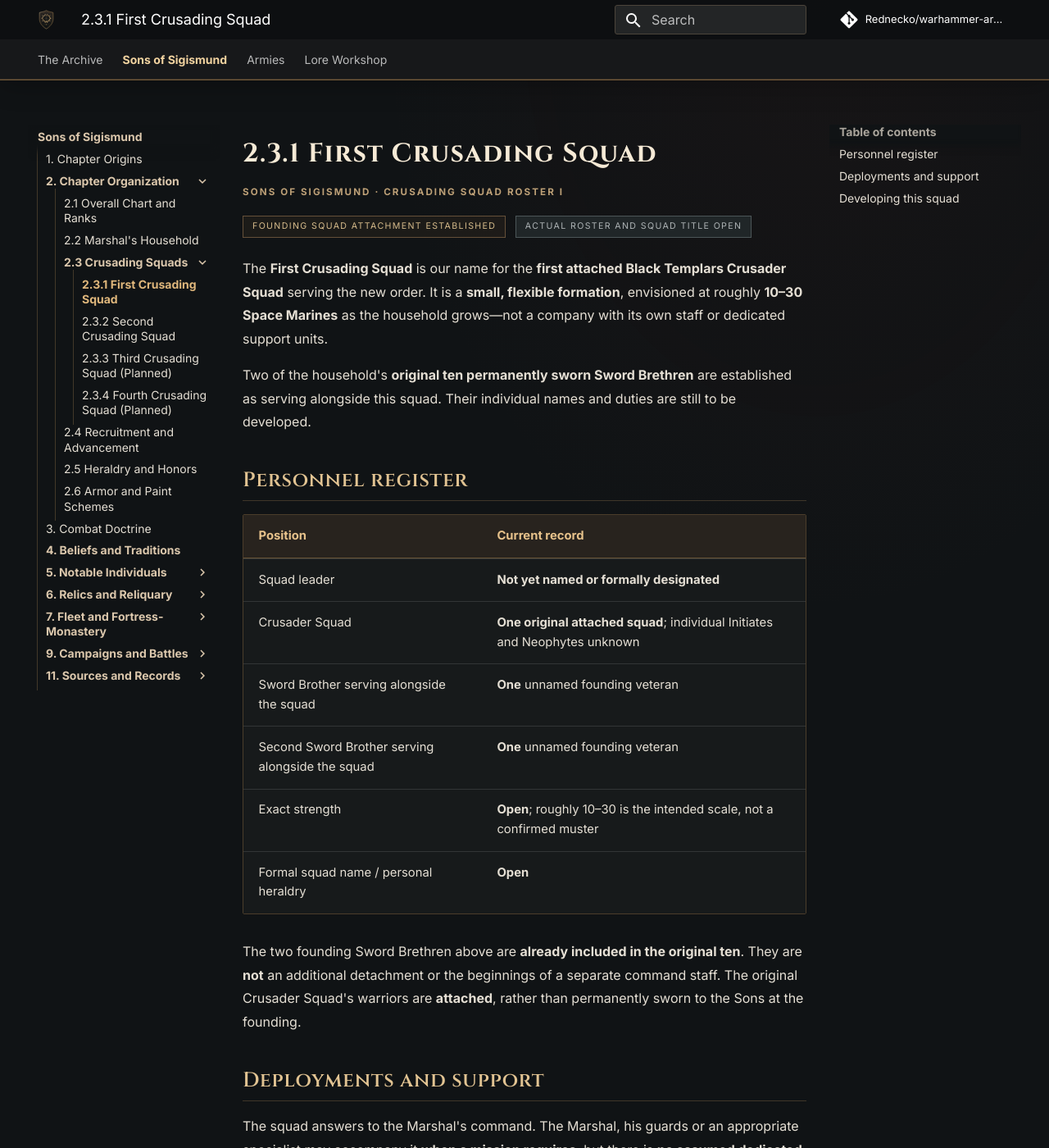
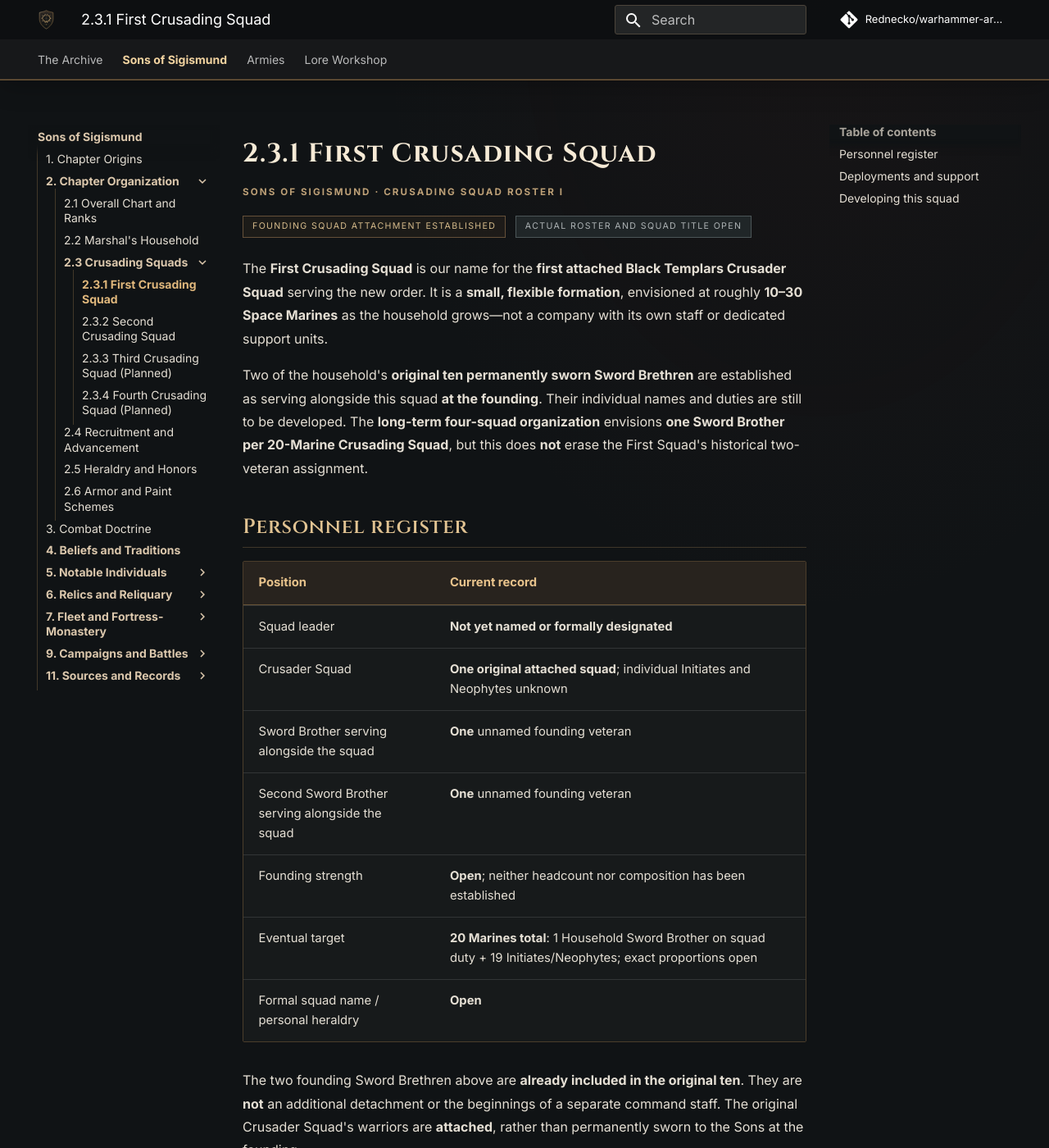
Before and after one commit to Rednecko/warhammer-archives, an MkDocs documentation site: the page built from docs/sons-of-sigismund/organization/crusading-squads/first.md, in a window 1280 px wide and 1400 px high. Shown: the whole window at 82% size. Built offline with MkDocs 1.6.1 and Material for MkDocs 9.7.7, drawn with Linux system fonts in a browser that asks for light colours; comment, search, counter and statistics services are not loaded; some of the changed text lies outside the part shown.

Commit message:
Align squad rosters and wiki with four-by-twenty long-term organization

```diff
--- a/docs/sons-of-sigismund/organization/crusading-squads/first.md
+++ b/docs/sons-of-sigismund/organization/crusading-squads/first.md
@@ -6,7 +6,7 @@
 
 The **First Crusading Squad** is our name for the **first attached Black Templars Crusader Squad** serving the new order. It is a **small, flexible formation**, envisioned at roughly **10–30 Space Marines** as the household grows—not a company with its own staff or dedicated support units.
 
-Two of the household's **original ten permanently sworn Sword Brethren** are established as serving alongside this squad. Their individual names and duties are still to be developed.
+Two of the household's **original ten permanently sworn Sword Brethren** are established as serving alongside this squad **at the founding**. Their individual names and duties are still to be developed. The **long-term four-squad organization** envisions **one Sword Brother per 20-Marine Crusading Squad**, but this does **not** erase the First Squad's historical two-veteran assignment.
 
 ## Personnel register
 
@@ -16,7 +16,8 @@ Two of the household's **original ten permanently sworn Sword Brethren** are est
 | Crusader Squad | **One original attached squad**; individual Initiates and Neophytes unknown |
 | Sword Brother serving alongside the squad | **One** unnamed founding veteran |
 | Second Sword Brother serving alongside the squad | **One** unnamed founding veteran |
-| Exact strength | **Open**; roughly 10–30 is the intended scale, not a confirmed muster |
+| Founding strength | **Open**; neither headcount nor composition has been established |
+| Eventual target | **20 Marines total**: 1 Household Sword Brother on squad duty + 19 Initiates/Neophytes; exact proportions open |
 | Formal squad name / personal heraldry | **Open** |
 
 The two founding Sword Brethren above are **already included in the original ten**. They are **not** an additional detachment or the beginnings of a separate command staff. The original Crusader Squad's warriors are **attached**, rather than permanently sworn to the Sons at the founding.
```
Also changed, not shown: other parts of docs/sons-of-sigismund/organization/crusading-squads/first.md (+1 -1 lines).
